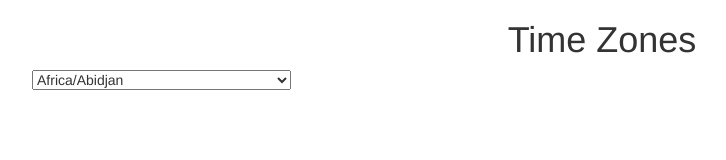
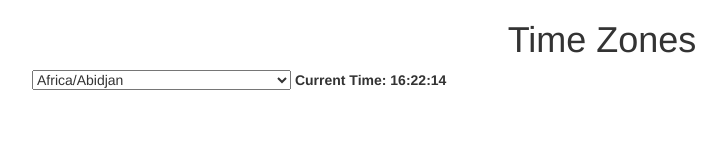
Before and after one commit to AM-Infotech/ssbl-Admin, a plain HTML site: page timezone.html in a window 1280 px wide. Shown: the whole page, without its empty margins (38-764 px from the left). Drawn offline with nearby package versions, Linux system fonts and the light colour scheme.

Commit message:
Update timezone.html

```diff
--- a/timezone.html
+++ b/timezone.html
@@ -11,7 +11,7 @@
  <div class="container">
         <h1 class="text-center">Time Zones</h1>
 
-<select name="timezone" id="timezone">
+<select name="timezone" id="timezone" onchange="displayCurrentTime()">
     <optgroup label="Africa">
         <option value="Africa/Abidjan">Africa/Abidjan</option>
         <option value="Africa/Accra">Africa/Accra</option>
@@ -451,6 +451,28 @@
         <option value="Pacific/Wallis">Pacific/Wallis</option>
     </optgroup>
 </select>
+	 	<b>Current Time: <span id="currentTime">--:--:--</span></b>
+
     </div>
+
+    <script>
+        function displayCurrentTime() {
+            const timezone = document.getElementById('timezone').value;
+            const currentTimeElement = document.getElementById('currentTime');
+
+            const now = new Date().toLocaleString('en-US', {
+                timeZone: timezone,
+                hour12: false,
+                hour: '2-digit',
+                minute: '2-digit',
+                second: '2-digit'
+            });
+
+            currentTimeElement.textContent = now;
+        }
+
+        // Display the initial time based on the default selected time zone
+        window.onload = displayCurrentTime;
+    </script>
 </body>
 </html>
```
